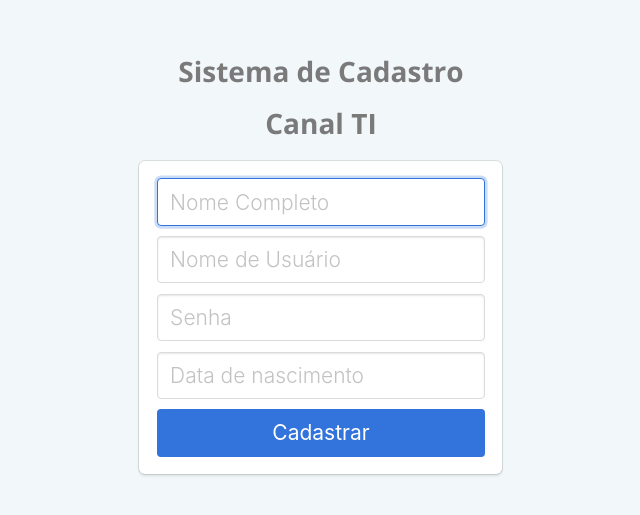
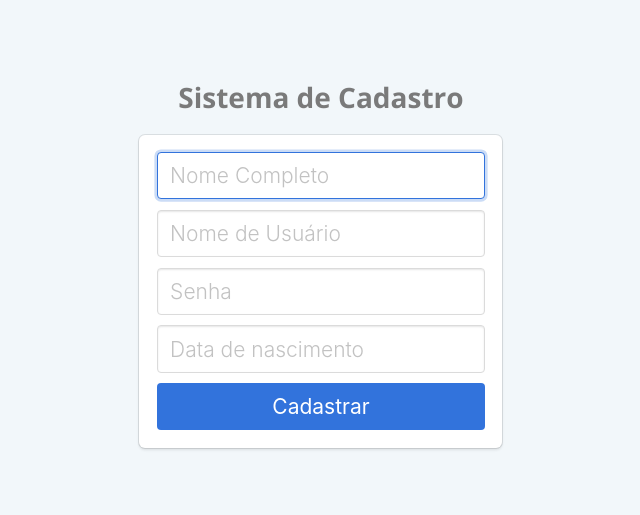
Before and after one commit to MuriloMamede/agenda, a plain HTML site: page cadastro.html in a window 1280 px wide. Shown: the part 135-650 px from the top of the page, without its empty margins (319-959 px from the left). Drawn offline with nearby package versions, Linux system fonts and the light colour scheme.

Commit message:
fixing sign in

```diff
--- a/cadastro.html
+++ b/cadastro.html
@@ -17,7 +17,6 @@
         <div class="container has-text-centered">
             <div class="column is-4 is-offset-4">
                 <h3 class="title has-text-grey">Sistema de Cadastro</h3>
-                <h3 class="title has-text-grey"><a href="https://youtube.com/canaltioficial" target="_blank">Canal TI</a></h3>
                 <!-- <div class="notification is-success">
                     <p>Cadastro efetuado!</p>
                     <p>Faça login informando o seu usuário e senha <a href="login.php">aqui</a></p>
```
